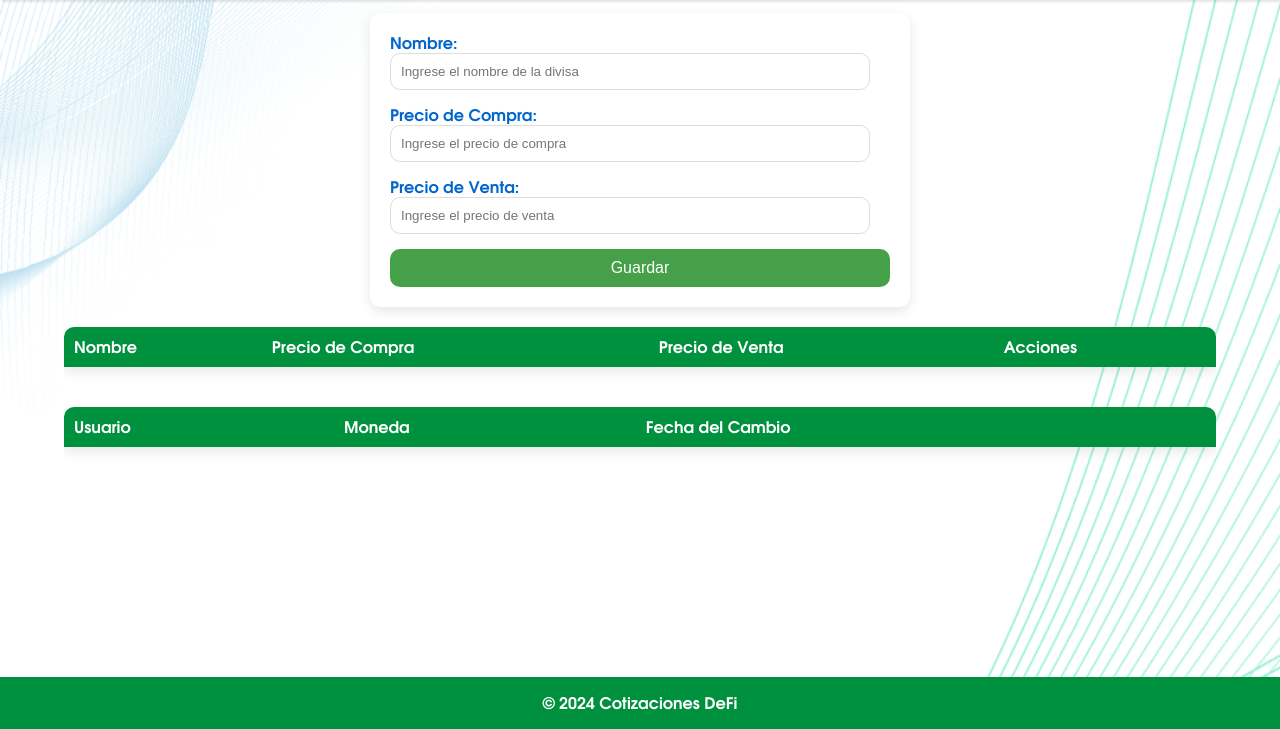
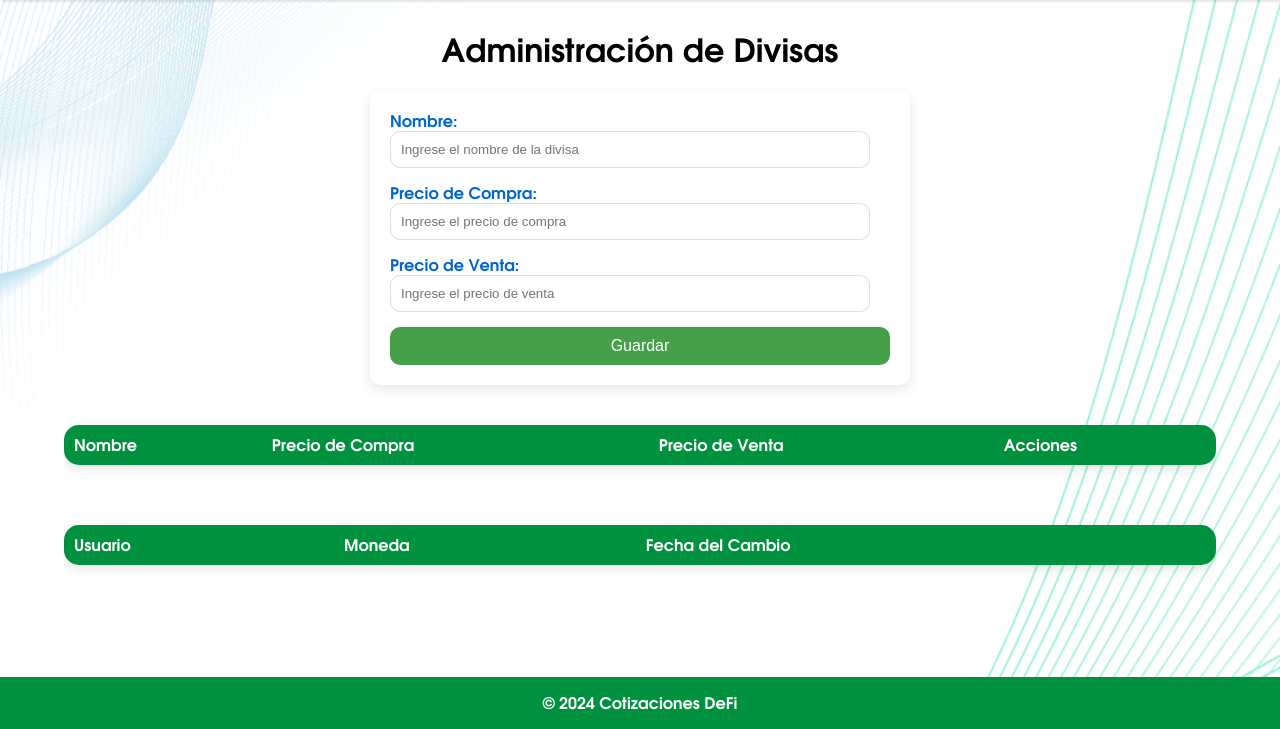
Before and after one commit to skyzero18/PaginaWebDivisas, a Spring app: page /inicioAdmin in a window 1280 px wide. Shown: the part 71-800 px from the top of the page. Run offline with Thymeleaf, Linux system fonts and the light colour scheme; the template is opened without the code that fills it, so the values that code supplies are empty; some libraries are stand-ins or nearby versions.

Commit message:
more fixed

```diff
--- a/PaginaWebDivisas/src/main/resources/static/css/stylesAdmin.css
+++ b/PaginaWebDivisas/src/main/resources/static/css/stylesAdmin.css
@@ -39,6 +39,7 @@ header h1 {
     margin: 10px 0; /* Añadir margen superior e inferior */
 }
 h1{
+     margin-top: 100px;
     text-align: center;
 }
 .main {
@@ -124,6 +125,14 @@ table {
     margin-bottom: 20px;
     box-shadow: 0 4px 12px rgba(0, 0, 0, 0.1);
     min-width: 600px; /* Ancho mínimo para tablas más grandes */
+
+    margin: 20px auto;
+    border-collapse: separate;
+    border-spacing: 0;
+    border-radius: 15px;
+    overflow: hidden;
+    box-shadow: 0 4px 12px rgba(0, 0, 0, 0.1);
+    background-color: #fff;
 }
 
 thead {
```
